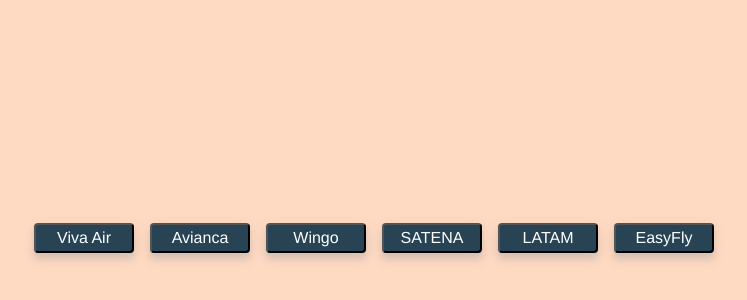
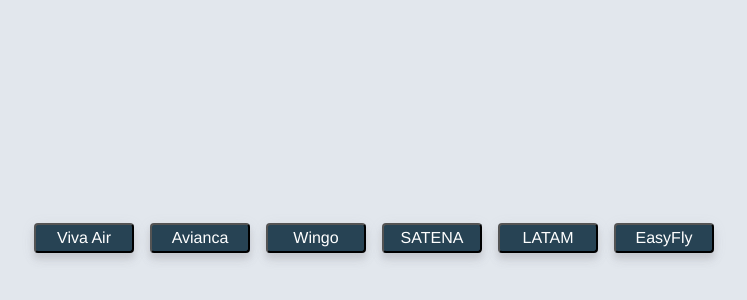
Before and after one commit to darrubla/Private-Test, a React (Create React App) app: page / in a window 1280 px wide. Shown: the part 154-454 px from the top of the page, without its empty margins (282-1029 px from the left). Built offline with nearby package versions, Linux system fonts and the light colour scheme.

Commit message:
github pages success + style changes

```diff
--- a/src/App.js
+++ b/src/App.js
@@ -8,7 +8,7 @@
 
 function App() {
   return (
-    <BrowserRouter>
+    <BrowserRouter basename={process.env.PUBLIC_URL}>
       <Switch>
         <Route exact path="/" component={Menu} />
         <Route exact path="/:airlineName" component={Form} />
--- a/src/components/Input/Input.scss
+++ b/src/components/Input/Input.scss
@@ -4,6 +4,9 @@
 
 .Input-component {
   margin-bottom: $spacing-s;
+  & input {
+    background-color: $white;
+  }
   & label {
     padding-left: $spacing-xxs;
     font-weight: 600;
--- a/src/index.scss
+++ b/src/index.scss
@@ -10,7 +10,7 @@
 
 body {
     font-family: $ff-body-medium;
-    background-color: $accented-100;
+    background-color: $neutral-200;
     ul {
         li {
             margin: $spacing-xs;
```
